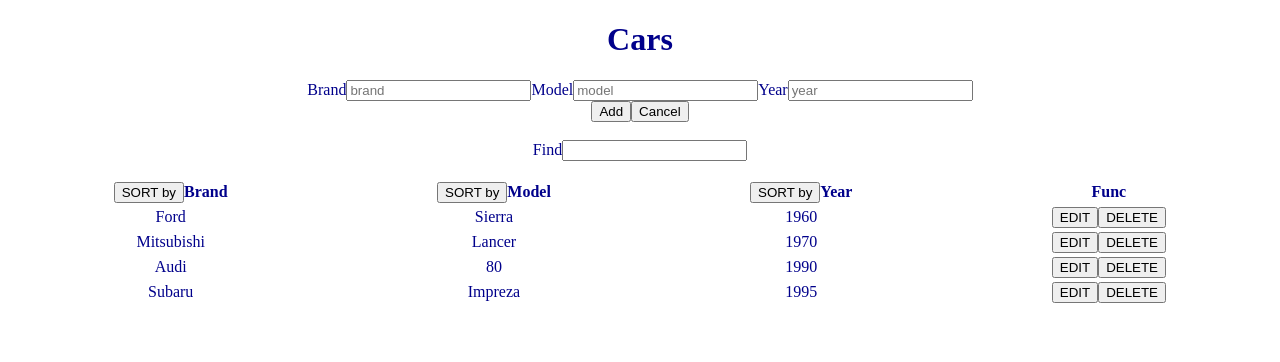
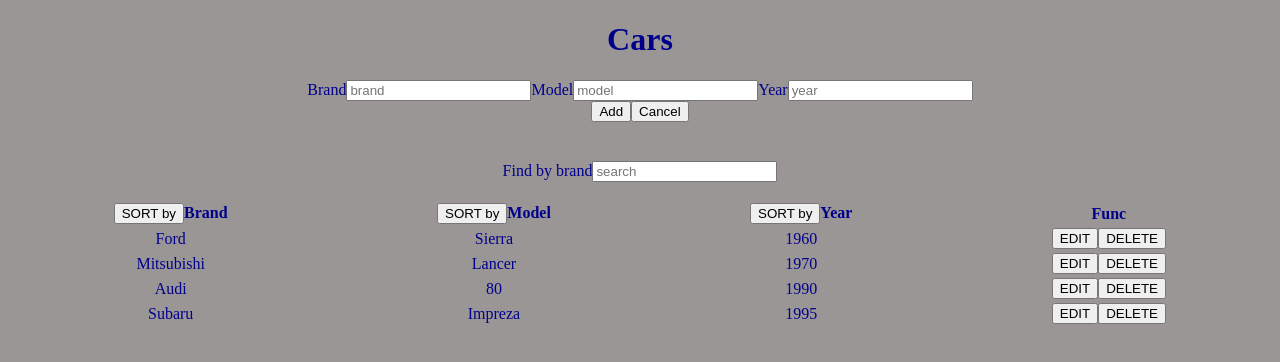
Before and after one commit to Zyar3k/react-list, a React (Create React App) app: page / in a window 1280 px wide. Shown: the top 362 px of the page. Built offline with nearby package versions, Linux system fonts and the light colour scheme.

Commit message:
Add searching option

```diff
--- a/src/App.css
+++ b/src/App.css
@@ -1,3 +1,7 @@
+body {
+  background-color: rgb(155, 150, 150);
+}
+
 .App {
   text-align: center;
   margin: 0 auto;
--- a/src/App.js
+++ b/src/App.js
@@ -1,4 +1,4 @@
-import { useEffect, useState } from "react";
+import { useState } from "react";
 import "./App.css";
 
 const data = [
@@ -16,8 +16,8 @@
   const [id, setId] = useState("");
   const [isEdit, setIsEdit] = useState(false);
   const [desc, setDesc] = useState(false);
+  const [searchTerm, setSearchTerm] = useState("");
 
-  console.log(cars.length);
   const handleDeleteCar = (e) => {
     const id = e.target.parentNode.parentNode.id;
     const dataTest = cars.filter((car) => car.id !== id);
@@ -68,7 +68,6 @@
     let array;
     if (desc) {
       setDesc(!desc);
-      console.log(data.length);
       array = [].concat(cars).sort((a, b) => (a.brand > b.brand ? 1 : -1));
     } else {
       setDesc(!desc);
@@ -110,6 +109,10 @@
         .reverse();
     }
     return setCars(array);
+  };
+
+  const filterByBrand = () => {
+    console.log("filter by brand");
   };
 
   return (
@@ -156,8 +159,15 @@
       </form>
       <div>
         <br />
-        <label>Find</label>
-        <input type="text" />
+        <h1>{searchTerm}</h1>
+        <label>Find by brand</label>
+        <input
+          type="text"
+          placeholder="search"
+          onChange={(e) => {
+            setSearchTerm(e.target.value);
+          }}
+        />
         <br />
         <br />
       </div>
@@ -180,7 +190,19 @@
           </tr>
         </thead>
         <tbody>
-          {cars.map((car, index) => (
+          {cars
+            .filter((car) => {
+              if (searchTerm === "") {
+                return car;
+              } else if (
+                car.brand
+                  .toLocaleLowerCase()
+                  .includes(searchTerm.toLocaleLowerCase())
+              ) {
+                return car;
+              }
+            })
+            .map((car, index) => (
               <tr id={car.id} key={index}>
                 <td>{car.brand}</td>
                 <td>{car.model}</td>
```
Also changed, not shown: public/index.html (+0 -25 lines). Lines whose indentation alone changed are shown as unchanged.
